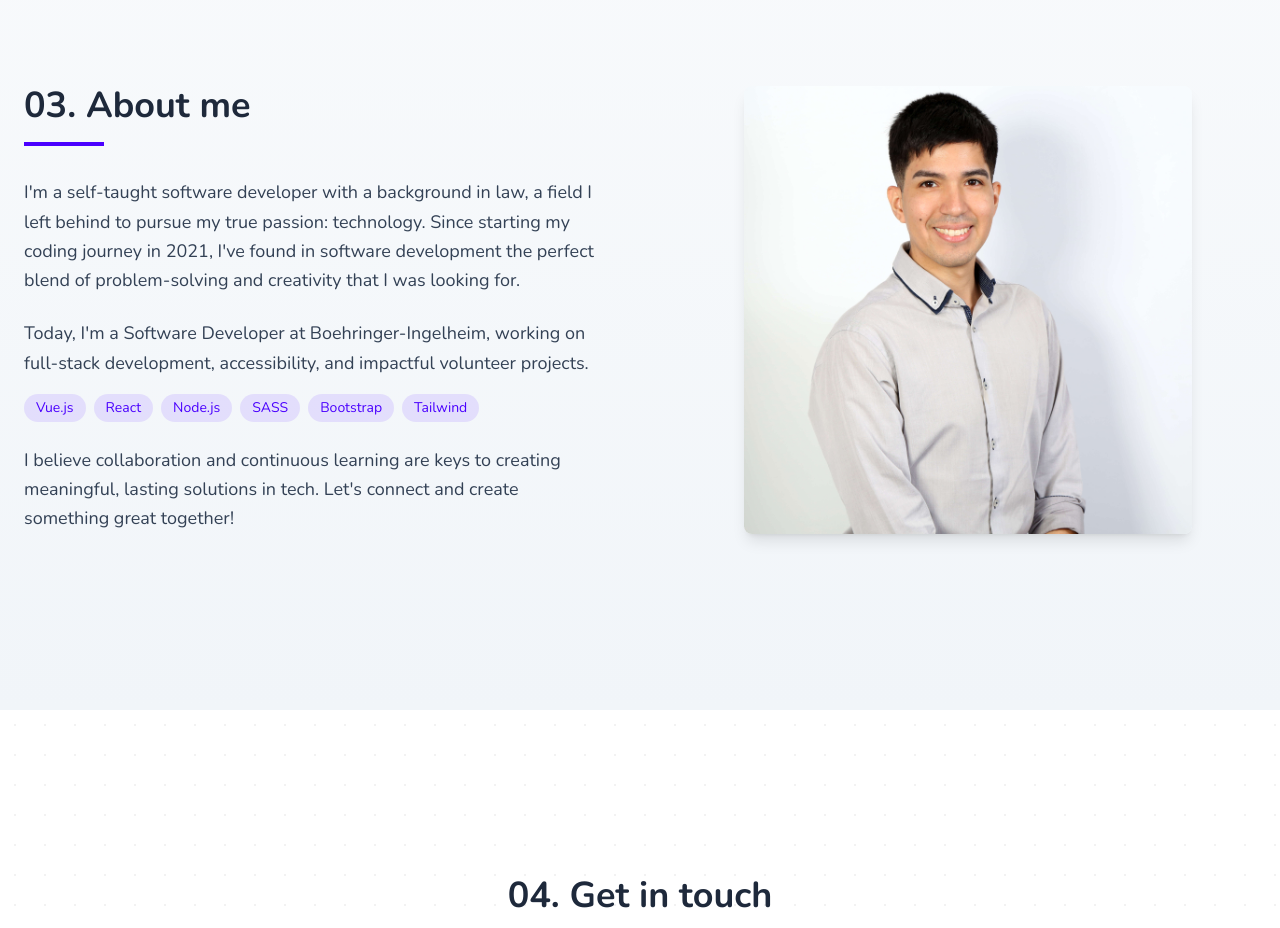
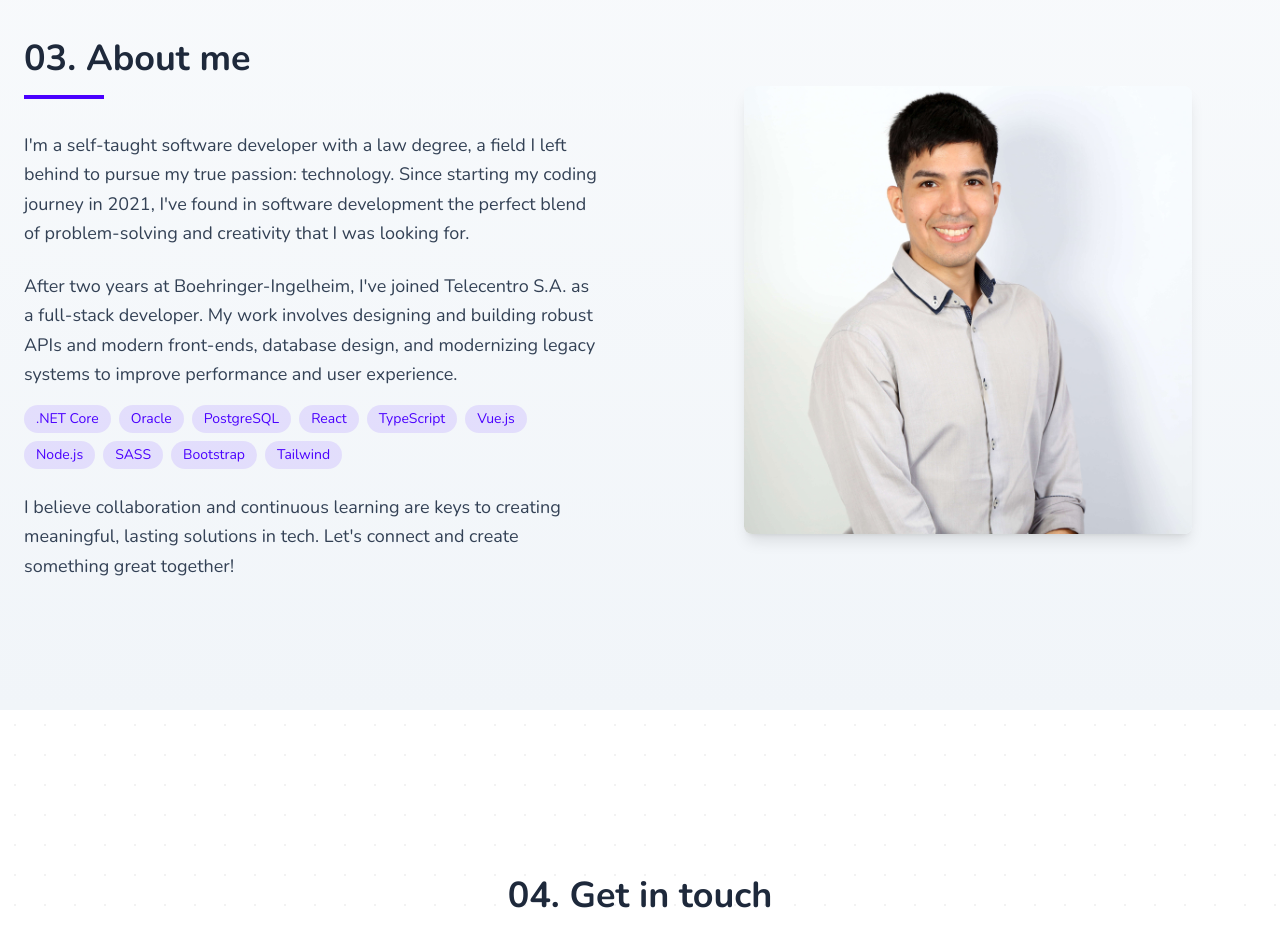
Before and after one commit to CruzFM/fernandocruz, a React (Create React App) app: page / in a window 1280 px wide. Shown: the part 1760-2688 px from the top of the page. Built offline with nearby package versions, Linux system fonts and the light colour scheme.

Commit message:
About me section updated.

```diff
--- a/src/components/AboutMe.jsx
+++ b/src/components/AboutMe.jsx
@@ -53,7 +53,7 @@ function AboutMe() {
               variants={fadeInUpVariants}
               className="text-lg text-slate-700 leading-relaxed"
             >
-              I'm a self-taught software developer with a background in law, a
+              I'm a self-taught software developer with a law degree, a
               field I left behind to pursue my true passion: technology. Since
               starting my coding journey in 2021, I've found in software
               development the perfect blend of problem-solving and creativity
@@ -64,16 +64,18 @@ function AboutMe() {
               variants={fadeInUpVariants}
               className="text-lg text-slate-700 leading-relaxed"
             >
-              Today, I'm a Software Developer at Boehringer-Ingelheim, working
-              on full-stack development, accessibility, and impactful volunteer
-              projects.
+              After two years at Boehringer-Ingelheim, I've joined Telecentro S.A. as a full-stack developer. My work involves designing and building robust APIs and modern front-ends, database design, and modernizing legacy systems to improve performance and user experience.
               <motion.div
                 variants={fadeInUpVariants}
                 className="mt-4 flex flex-wrap gap-2"
               >
                 {[
+                  ".NET Core",
+                  "Oracle",
+                  "PostgreSQL",
+                  "React",
+                  "TypeScript",
                   "Vue.js",
-                  "React",
                   "Node.js",
                   "SASS",
                   "Bootstrap",
```
